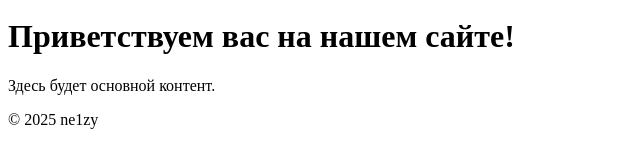
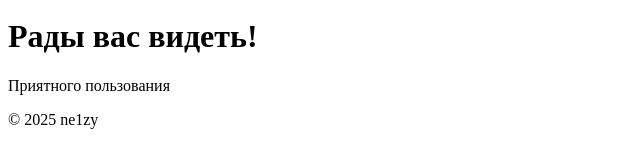
Before and after one commit to ne1zy1337/ne1zysite, a plain HTML site: page index.html in a window 1280 px wide. Shown: the part 29-196 px from the top of the page, without its empty margins (0-640 px from the left). Drawn offline with Linux system fonts and the light colour scheme.

Commit message:
Update index.html

```diff
--- a/index.html
+++ b/index.html
@@ -13,8 +13,8 @@
 
     <!-- Основной контент -->
     <main>
-        <h1>Приветствуем вас на нашем сайте!</h1>
-        <p>Здесь будет основной контент.</p>
+        <h1>Рады вас видеть!</h1>
+        <p>Приятного пользования</p>
     </main>
 
     <!-- Подвал сайта -->
```
